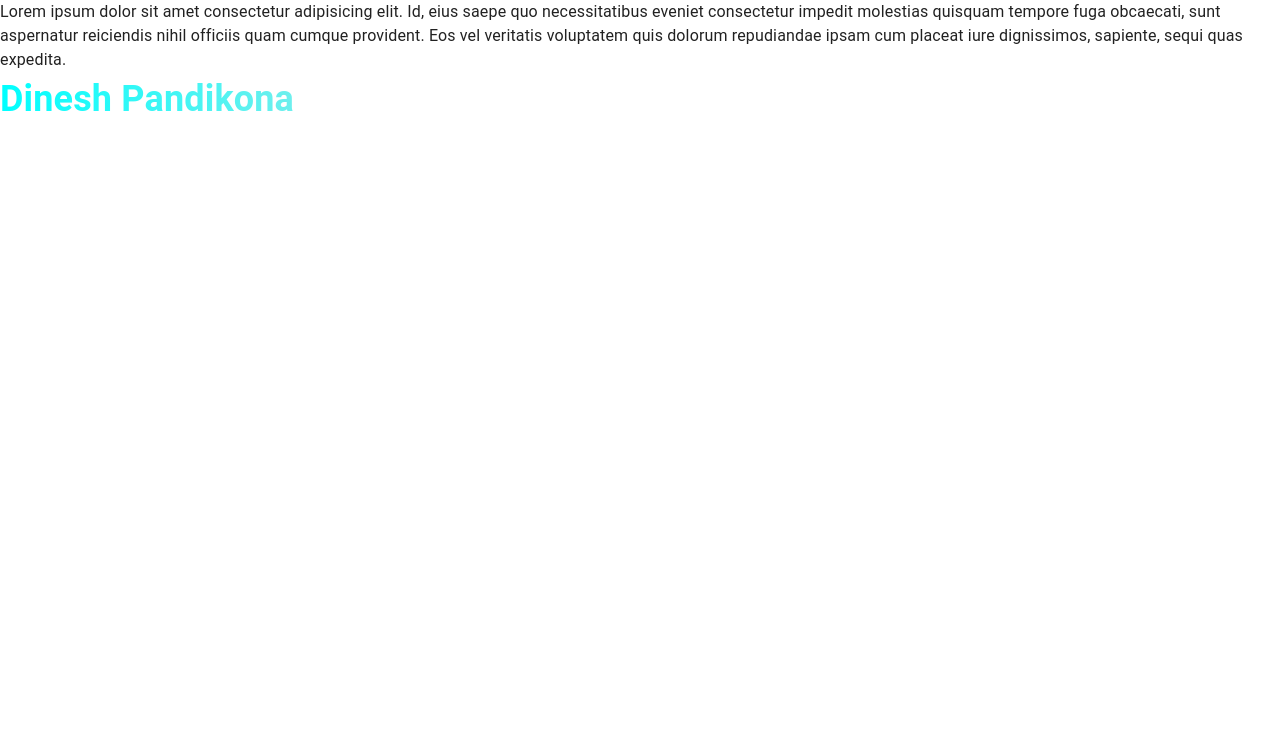
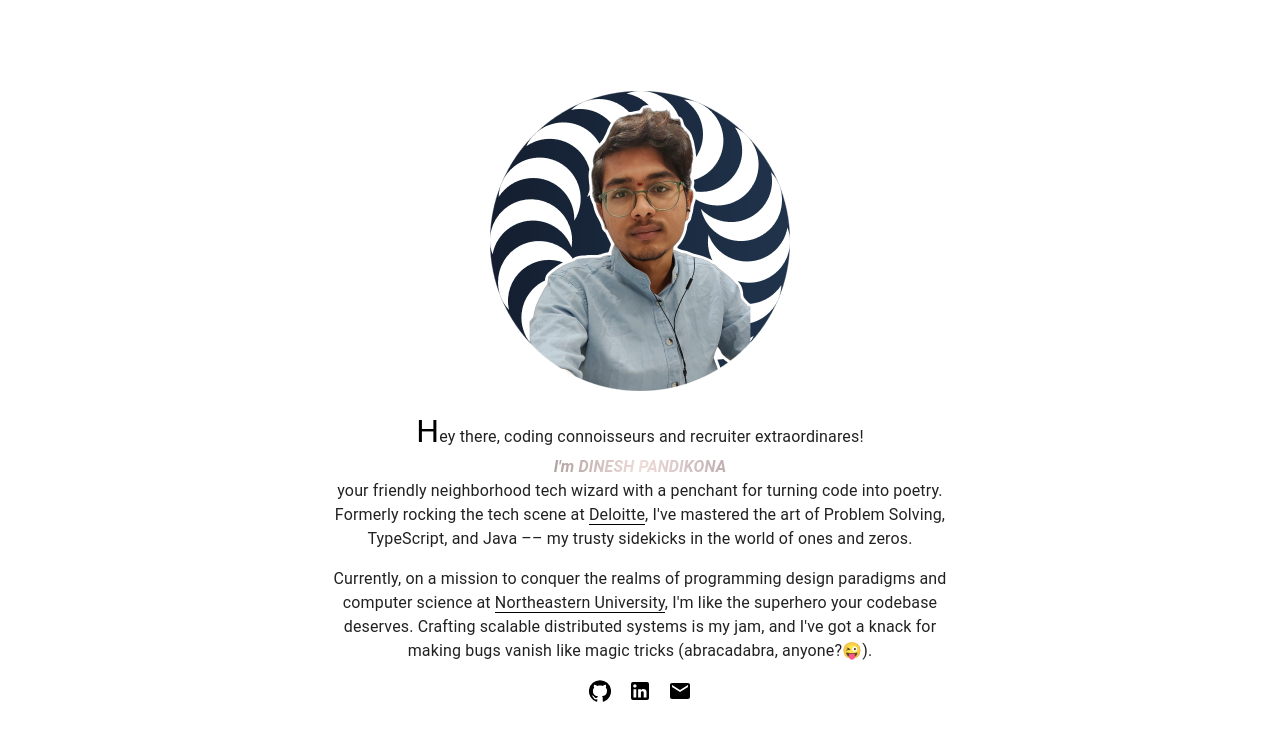
Before and after one commit to lord-cosmos/dinesh-pandikona, a React (Create React App) app: page / in a window 1280 px wide. Shown: the top 740 px of the page. Built offline with nearby package versions, Linux system fonts and the light colour scheme.

Commit message:
feature : LandingPage Top section is done

```diff
--- a/package.json
+++ b/package.json
@@ -5,6 +5,7 @@
   "dependencies": {
     "@emotion/react": "^11.11.1",
     "@emotion/styled": "^11.11.0",
+    "@mui/icons-material": "^5.14.19",
     "@mui/material": "^5.14.18",
     "@mui/styles": "^5.14.18",
     "@mui/system": "^5.14.18",
--- a/src/App.js
+++ b/src/App.js
@@ -9,20 +9,14 @@ import ParallaxHeader from "./containers/ParallaxHeader/ParallaxHeader";
 import { height } from "@mui/system";
 // import "./App.css";
 import TitleWithGradient from "./components/TitleWithGradient";
+import LandingSection from "./containers/LandingSection/LandingSection";
 
 const App = () => {
   return (
     <>
       <CssBaseline />
-      {/* <ParallaxHeader /> */}
-      <p style={{ height: "200vh" }}>
-        Lorem ipsum dolor sit amet consectetur adipisicing elit. Id, eius saepe
-        quo necessitatibus eveniet consectetur impedit molestias quisquam
-        tempore fuga obcaecati, sunt aspernatur reiciendis nihil officiis quam
-        cumque provident. Eos vel veritatis voluptatem quis dolorum repudiandae
-        ipsam cum placeat iure dignissimos, sapiente, sequi quas expedita.
-        <TitleWithGradient from="cyan" />
-      </p>
+      <LandingSection />
+
       <ScrollAnimatedBorders />
     </>
   );
--- /dev/null
+++ b/src/containers/LandingSection/LandingSection.js
@@ -0,0 +1,116 @@
+import React from "react";
+import "./LandingSection.css";
+import { Box, display } from "@mui/system";
+import { Typography } from "@mui/material";
+import StyleFirstLetter from "../../components/StyleFirstLetter";
+import image from "../../assets/Edit-pic-1.png";
+import { makeStyles } from "@mui/styles";
+import TitleWithGradient from "../../components/TitleWithGradient";
+import GitHubIcon from "@mui/icons-material/GitHub";
+import LinkedInIcon from "@mui/icons-material/LinkedIn";
+import EmailIcon from "@mui/icons-material/Email";
+import UnderlinedContent from "../../components/UnderlinedContent";
+import { hover } from "@testing-library/user-event/dist/hover";
+
+const useStyles = makeStyles((theme) => ({
+  container: {
+    height: "100vh",
+    backgroundColor: "white",
+    display: "flex",
+    flexDirection: "column",
+    alignItems: "center",
+    justifyContent: "center",
+    gap: "16px",
+  },
+  profilePic: {
+    height: "300px",
+    width: "300px",
+  },
+  title: {
+    fontStyle: "italic",
+  },
+  logosContainer: {
+    display: "flex",
+    width: "25vw",
+    justifyContent: "center",
+    gap: "16px",
+    // background: "cyan",
+  },
+  flashyIntro: {
+    textAlign: "center",
+    width: "50vw",
+    // marginBottom: "16px",
+  },
+  links: {
+    color: "black",
+  },
+}));
+
+const GITHUB_LINK = "https://github.com/lord-cosmos";
+const LINKEDIN_LINK = "https://www.linkedin.com/in/dinesh-pandikona/";
+const MAIL_LINK = "mailto:neupersonalusage@gmail.com";
+
+function LandingSection() {
+  const classes = useStyles();
+  return (
+    <Box className={classes.container}>
+      <img
+        className={classes.profilePic}
+        src={image}
+        alt="dinesh-pandikona-profile-pic"
+      />
+
+      <Typography className={classes.flashyIntro} variant="h8">
+        <StyleFirstLetter content="H" color="#000"></StyleFirstLetter>ey there,
+        coding connoisseurs and recruiter extraordinares!
+        <TitleWithGradient
+          otherStyles={classes.title}
+          content="I'm DINESH PANDIKONA"
+          fontSize="16px"
+          from="black"
+          to="#3d3547"
+        />{" "}
+        your friendly neighborhood tech wizard with a penchant for turning code
+        into poetry. Formerly rocking the tech scene at{" "}
+        <UnderlinedContent color="black" variant="p">
+          Deloitte
+        </UnderlinedContent>
+        , I've mastered the art of Problem Solving, TypeScript, and Java –– my
+        trusty sidekicks in the world of ones and zeros.
+      </Typography>
+      <Typography className={classes.flashyIntro}>
+        Currently, on a mission to conquer the realms of programming design
+        paradigms and computer science at{" "}
+        <UnderlinedContent color="black" variant="p">
+          Northeastern University
+        </UnderlinedContent>
+        , I'm like the superhero your codebase deserves. Crafting scalable
+        distributed systems is my jam, and I've got a knack for making bugs
+        vanish like magic tricks (abracadabra, anyone?😜).
+      </Typography>
+      <Box className={classes.logosContainer}>
+        <a
+          className={classes.links}
+          href={GITHUB_LINK}
+          target="_blank"
+          rel="noopener noreferrer"
+        >
+          <GitHubIcon />
+        </a>
+        <a
+          className={classes.links}
+          href={LINKEDIN_LINK}
+          target="_blank"
+          rel="noopener noreferrer"
+        >
+          <LinkedInIcon />
+        </a>
+        <a className={classes.links} href={MAIL_LINK}>
+          <EmailIcon />
+        </a>
+      </Box>
+    </Box>
+  );
+}
+
+export default LandingSection;
```
Also changed, not shown: src/assets/Edit-pic-1.png (added), src/containers/LandingSection/LandingSection.css (added), 1 other file (tests, documents, lock files or other folders).
